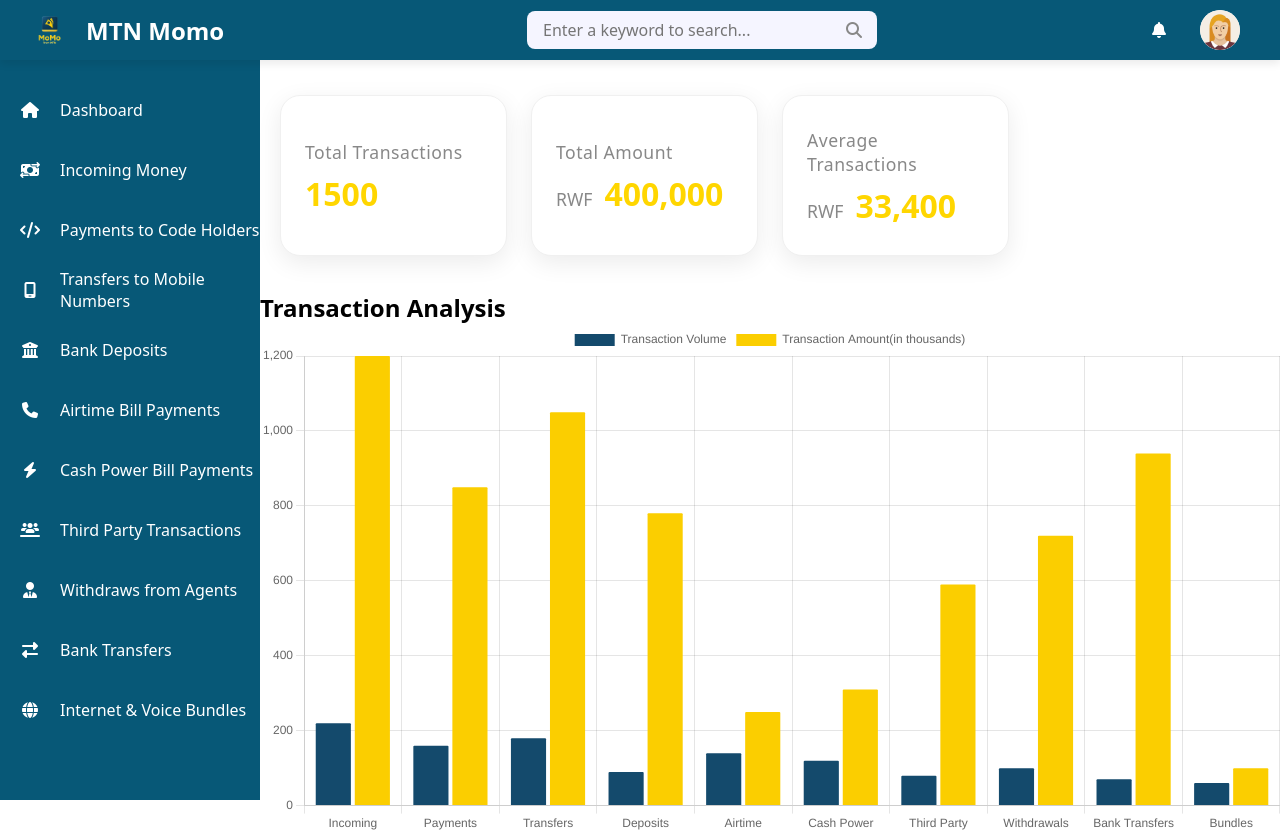
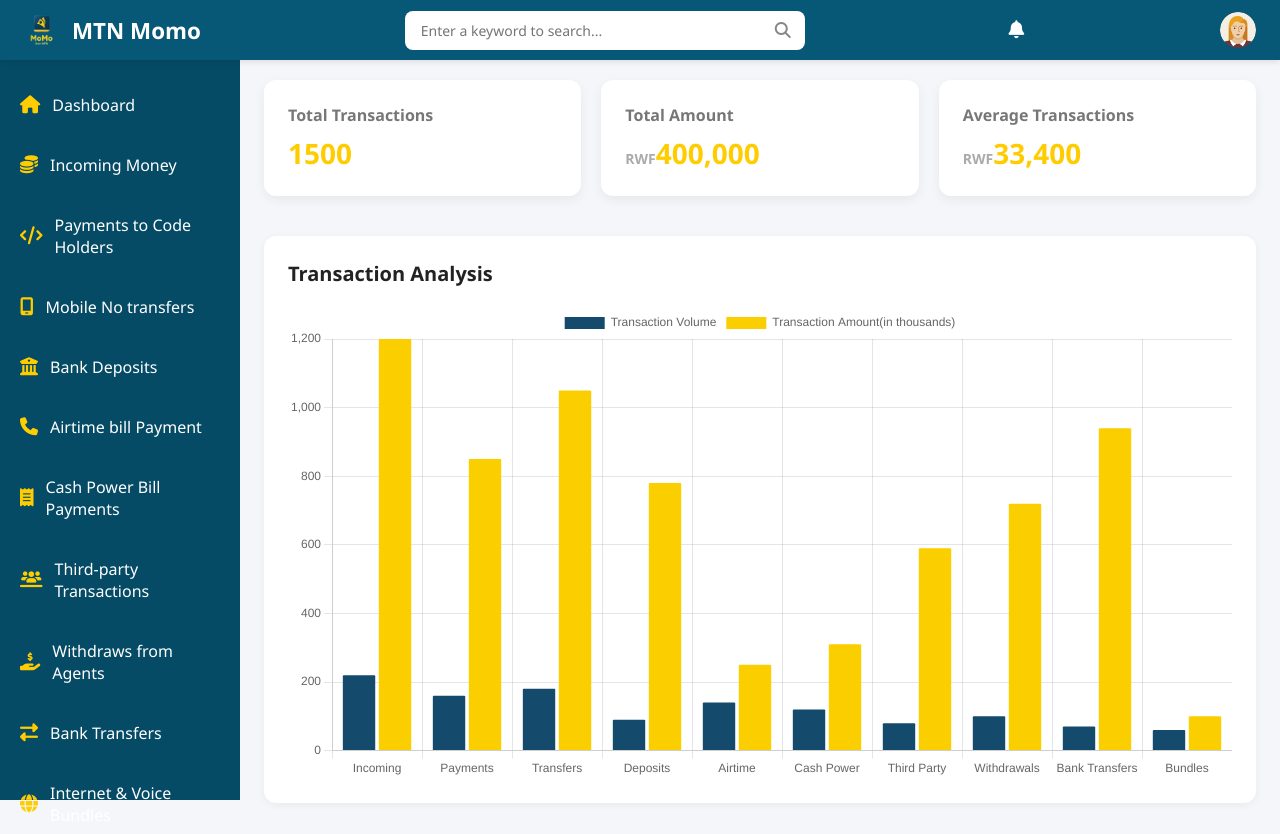
Before and after one commit to michael-alu/momo-backend, a plain HTML site: page index.html in a window 1280 px wide. Drawn offline with nearby package versions, Linux system fonts and the light colour scheme.

Commit message:
Refactor sidebar layout and add interactive dashboard features

```diff
--- a/css/style.css
+++ b/css/style.css
@@ -1,215 +1,213 @@
-*{
+* {
     padding: 0;
     margin: 0;
     box-sizing: border-box;
-    font-family: system-ui, -apple-system, BlinkMacSystemFont, 'Segoe UI', Roboto, Oxygen, Ubuntu, Cantarell, 'Open Sans', 'Helvetica Neue', sans-serif;
+    font-family: 'Segoe UI', Tahoma, Geneva, Verdana, sans-serif;
 }
 
-.topbar{
-    position: fixed;
-    background: #075877;
-    box-shadow: 0 4px 8px rgba(0,0,0,0.08);
-    width: 100%;
-    height: 60px;
-    padding: 0 32px;
-    display: grid;
-    grid-template-columns: 220px 1fr 48px 48px;
-    align-items: center;
-    z-index: 1;
-}
-.topbar i,
-.topbar .fa-bell {
-    color: #fff;
-}
-
-.logo h2{
-    color: #fff;
-    font-weight: 700;
-    margin-left: 8px;
-
-}
-
-.logo{
-    display: flex;
-    align-items: center;
-    gap: 10px;
-}
-
-.logo-img{
-    height: 36px;
-    width: 36px;
-    object-fit: contain;
-}
-
-.search{
-    position: relative;
-    max-width: 350px;
-    width: 100%;
-    margin: 0 auto;
-}
-
-.search input{
-    width: 100%;
-    height: 38px;
-    padding: 0 40px 0 16px;
-    font-size: 16px;
-    border: none;
-    border-radius: 8px;
-    background: #f5f5ff;
+body {
+    background-color: #f4f6f9;
     color: #333;
 }
 
-.search i{
+.topbar {
+    position: fixed;
+    top: 0;
+    width: 100%;
+    height: 60px;
+    background: #075877;
+    display: flex;
+    align-items: center;
+    justify-content: space-between;
+    padding: 0 24px;
+    z-index: 1000;
+    box-shadow: 0 2px 6px rgba(0, 0, 0, 0.1);
+}
+
+.logo {
+    display: flex;
+    align-items: center;
+    gap: 12px;
+}
+
+.logo h2 {
+    color: #fff;
+    font-size: 1.4rem;
+}
+
+.logo-img {
+    width: 36px;
+    height: 36px;
+}
+
+.search {
+    flex: 1;
+    max-width: 400px;
+    margin: 0 24px;
+    position: relative;
+}
+
+.search input {
+    width: 100%;
+    padding: 10px 40px 10px 16px;
+    border-radius: 8px;
+    border: none;
+    background: #fff;
+    font-size: 14px;
+}
+
+.search i {
     position: absolute;
-    right: 15px;
+    right: 14px;
     top: 50%;
     transform: translateY(-50%);
     color: #888;
-    pointer-events: none;
-
 }
 
-.user{
-    width: 40px;
-    height: 40px;
+.fa-bell {
+    font-size: 18px;
+    color: white;
+    margin-right: 16px;
+}
+
+.user {
+    width: 36px;
+    height: 36px;
     border-radius: 50%;
     overflow: hidden;
-    background: #fff;
-    display: flex;
-    align-items: center;
-    justify-content: center;
-
 }
 
-.user img{
+.user img {
     width: 100%;
     height: 100%;
     object-fit: cover;
-
-}
-/* Sidebar edits */
-
-.sidebar{
-    position: fixed;
-    top: 60px;
-    width: 260px;
-    height: calc(100% - 60px);
-    background: #075877;
-}
-
-.sidebar ul{
-    margin-top: 20px;
-
-}
-.sidebar ul li{
-    width: 100%;
-    list-style: none;
-
-}
-
-.sidebar ul li a{
-    width: 100%;
-    text-decoration: none;
-    color: #FFFFFF;
-    height: 60px;
-    display: flex;
-    align-items: center;
-
-}
-
-.sidebar ul li a i{
-    min-width: 60px;
-    font-style: 24px;
-    text-align: center;
-
-}
-
-/* Main section edit */
-.main{
-    position: absolute;
-    top: 60px;
-    width: calc(100% - 260px);
-    left: 260px;
-    min-height: calc(100vh - 60px);
-    background: #FFFFFF;
-}
-
-.cards{
-    width: 100%;
-    padding: 35px 20px;
-    display: grid;
-    grid-template-columns: repeat(4, 1fr);
-    grid-gap: 24px;
-    background: none;
-    box-shadow: none;
-}
-
-.cards .card{
-    background: #fff;
-    border-radius: 20px;
-    box-shadow: 0 7px 25px 0 rgba(0, 0, 0, 0.08);
-    padding: 32px 24px;
-    display: flex;
-    flex-direction: column;
-    align-items: flex-start;
-    border: 1px solid #f0f0f0;
-    min-width: 0;
-    min-height: 120px;
-    justify-content: center;
-
-}
-
-.card-title{
-    font-size: 1.1rem;
-    color: #888;
-    margin-bottom: 12px;
-    font-weight: 500;
-    letter-spacing: 0.5px;
-
-}
-
-.card-value{
-    font-size: 2rem;
-    font-weight: bold;
-    color: #FFD600;
-    line-height: 1.1;
-    display: flex;
-    align-items: baseline;
-    gap: 8px;
-
-}
-
-.card-currency{
-    font-size: 1.1rem;
-    color: #888;
-    font-weight: 500;
-    margin-right: 4px;
 }
 
 
-/* Charts starts here */
-.chart-section{
-    background: #fff;
-    border-radius: 14px;
-    box-shadow: 0 2px 8px 0 rgba(0,0,0,0.05);
-    padding: 32px 32px 24px 32px;
-    margin: 32px 20px 0 20px;
-    width: 100%;
-    max-width: 10px; /* Reduce max-width for a medium size */
-    min-width: 120px;
+.sidebar {
+    position: fixed;
+    top: 60px;
+    left: 0;
+    width: 240px;
+    height: calc(100vh - 60px);
+    background: #054b65;
+    padding-top: 20px;
+}
+.sidebar h2 {
+    color: #fff;
+    text-align: center;
+    margin-bottom: 20px;
+    font-size: 1.5rem;
 }
 
-.chart-section .chart-title {
-    font-size: 1.5rem;
+.sidebar ul {
+    list-style: none;
+}
+.sidebar ul li a {
+    display: block;
+    text-decoration: none;
+    color: #fff;
+    padding: 12px 20px;
+    transition: background 0.3s, color 0.3s;
+}
+
+.sidebar ul li {
+    margin-bottom: 10px;
+}
+
+.sidebar ul li a {
+    display: flex;
+    align-items: center;
+    padding: 14px 20px;
+    color: #fff;
+    text-decoration: none;
+    transition: background 0.3s;
+}
+
+.sidebar ul li a:hover {
+    background: #066e97;
+}
+.sidebar ul li a.active {
+    background: #066e97;
+}
+.sidebar ul li a i {
+    color: #ffcc00;
+}
+
+.sidebar ul li a i {
+    margin-right: 12px;
+    font-size: 18px;
+}
+
+.main {
+    margin-left: 240px;
+    padding: 80px 24px 24px;
+}
+
+.cards {
+    display: flex;
+    gap: 20px;
+    flex-wrap: wrap;
+    margin-bottom: 40px;
+}
+
+.card {
+    background: white;
+    border-radius: 12px;
+    padding: 24px;
+    flex: 1 1 250px;
+    box-shadow: 0 4px 12px rgba(0, 0, 0, 0.06);
+}
+
+.card-title {
+    font-size: 16px;
+    color: #777;
+    margin-bottom: 8px;
+}
+
+.card-value {
+    font-size: 28px;
     font-weight: 600;
+    color: #ffcc00;
+}
+
+.card-currency {
+    font-size: 14px;
+    color: #aaa;
+}
+
+.chart-section {
+    background: #fff;
+    padding: 24px;
+    border-radius: 12px;
+    box-shadow: 0 2px 8px rgba(0,0,0,0.05);
+}
+
+.chart-title {
+    font-size: 20px;
+    margin-bottom: 20px;
     color: #222;
-    margin-bottom: 24px;
 }
 
 #myChart {
     width: 100%;
-    height: 40px; /* Set a reasonable height */
-    max-width: 100%;
-    display: block;
-    margin: 0 auto;
+    height: 300px;
 }
+
+.footer {
+    text-align: center;
+    padding: 20px;
+    background: #075877;
+    color: white;
+    position: fixed;
+    bottom: 0;
+    width: 100%;
+}
+.footer p {
+    margin: 0;
+    font-size: 14px;
+}
+.footer a {
+    color: #ffcc00;
+    text-decoration: none;
+}
--- a/index.html
+++ b/index.html
@@ -4,6 +4,7 @@
     <meta charset="UTF-8">
     <meta name="viewport" content="width=device-width, initial-scale=1.0">
     <title>Momo</title>
+    <script src="js/script.js"></script>
     <link rel="stylesheet" href="css/style.css">
     <link rel="stylesheet" href="https://cdnjs.cloudflare.com/ajax/libs/font-awesome/6.7.2/css/all.min.css" integrity="sha512-Evv84Mr4kqVGRNSgIGL/F/aIDqQb7xQ2vcrdIwxfjThSH8CSR7PBEakCr51Ck+w+/U6swU2Im1vVX0SVk9ABhg==" crossorigin="anonymous" referrerpolicy="no-referrer" />
 </head>
@@ -33,7 +34,7 @@
             </li>
             <li>
                 <a href="#">
-                    <i class="fa-solid fa-money-bill-transfer"></i>
+                    <i class="fa-solid fa-coins"></i>
                     <div>Incoming Money</div>
                 </a>
             </li>
@@ -46,7 +47,7 @@
             <li>
                 <a href="#">
                     <i class="fa-solid fa-mobile-screen"></i>
-                    <div>Transfers to Mobile Numbers</div>
+                    <div>Mobile No transfers</div>
                 </a>
             </li>
             <li>
@@ -59,24 +60,24 @@
             <li>
                 <a href="#">
                     <i class="fa-solid fa-phone"></i>
-                    <div>Airtime Bill Payments</div>
+                    <div>Airtime bill Payment</div>
                 </a>
             </li>
             <li>
                 <a href="#">
-                    <i class="fa-solid fa-bolt"></i>
+                    <i class="fa-solid fa-receipt"></i>
                     <div>Cash Power Bill Payments</div>
                 </a>
             </li>
             <li>
                 <a href="#">
                     <i class="fa-solid fa-users-line"></i>
-                    <div>Third Party Transactions</div>
+                    <div>Third-party Transactions</div>
                 </a>
             </li>
             <li>
                 <a href="#">
-                    <i class="fa-solid fa-user-tie"></i>
+                    <i class="fa-solid fa-hand-holding-dollar"></i>
                     <div>Withdraws from Agents</div>
                 </a>
             </li>
@@ -97,19 +98,19 @@
     <div class="main">
         <div class="cards">
             <div class="card">
-                <div class="card-title">Total Transactions</div>
+                <div class="card-title"><b>Total Transactions</b></div>
                 <div class="card-value">1500</div>
             </div>
             <div class="card">
-                <div class="card-title">Total Amount</div>
+                <div class="card-title"><b>Total Amount</b></div>
                 <div class="card-value"><span class="card-currency">RWF</span>400,000</div>
             </div>
             <div class="card">
-                <div class="card-title">Average Transactions</div>
+                <div class="card-title"><b>Average Transactions</b></div>
                 <div class="card-value"><span class="card-currency">RWF</span>33,400</div>
             </div>
             </div>
-            <div class="charts-section">
+            <div class="chart-section">
                 <div class="chart">
                 <h2 class="chart-title">Transaction Analysis</h2>
                 <canvas id="myChart"></canvas>
@@ -120,6 +121,6 @@
     <script src="https://cdn.jsdelivr.net/npm/chart.js@4.4.9/dist/chart.umd.min.js"></script>
     <script src="chart1.js"></script>
 
-    <script src="js/script.js"></script>
+    <!-- <script src="js/script.js"></script> -->
 </body>
 </html>
--- a/js/script.js
+++ b/js/script.js
@@ -0,0 +1,67 @@
+// Highlight active sidebar link
+const menuLinks = document.querySelectorAll(".sidebar ul li a");
+menuLinks.forEach(link => {
+    link.addEventListener("click", () => {
+        menuLinks.forEach(l => l.classList.remove("active"));
+        link.classList.add("active");
+    });
+});
+
+// Search filter for cards (simple demo for now)
+const searchInput = document.getElementById("search");
+searchInput.addEventListener("keyup", function () {
+    const query = this.value.toLowerCase();
+    document.querySelectorAll(".card").forEach(card => {
+        const content = card.textContent.toLowerCase();
+        card.style.display = content.includes(query) ? "block" : "none";
+    });
+});
+
+// Notification popup (simulated)
+document.querySelector(".fa-bell").addEventListener("click", () => {
+    alert("You have 3 new transactions today!");
+});
+
+// Chart.js example (replace with real data later)
+const chartData = {
+    labels: ["Incoming", "Payments", "Transfers", "Deposits", "Bundles"],
+    datasets: [{
+        label: 'Transaction Count',
+        data: [450, 320, 180, 140, 220],
+        backgroundColor: ['#075877', '#ffd600', '#f77f00', '#28a745', '#6f42c1'],
+        borderRadius: 6
+    }]
+};
+
+const ctx = document.getElementById("myChart").getContext("2d");
+new Chart(ctx, {
+    type: 'bar',
+    data: chartData,
+    options: {
+        responsive: true,
+        plugins: {
+            legend: { display: false },
+            title: { display: true, text: 'Transactions by Type', font: { size: 16 } }
+        },
+        scales: {
+            y: {
+                beginAtZero: true,
+                ticks: {
+                    stepSize: 50
+                }
+            }
+        }
+    }
+});
+
+// Sidebar collapse toggle (optional bonus)
+const sidebar = document.querySelector('.sidebar');
+const sidebarLinks = document.querySelectorAll('.sidebar ul li a');
+
+sidebar.style.width = '70px';
+document.querySelector('.main').style.marginLeft = '70px';
+
+sidebarLinks.forEach(link => {
+    link.querySelector('div').style.display = 'none';
+    link.style.justifyContent = 'center';
+});
```
